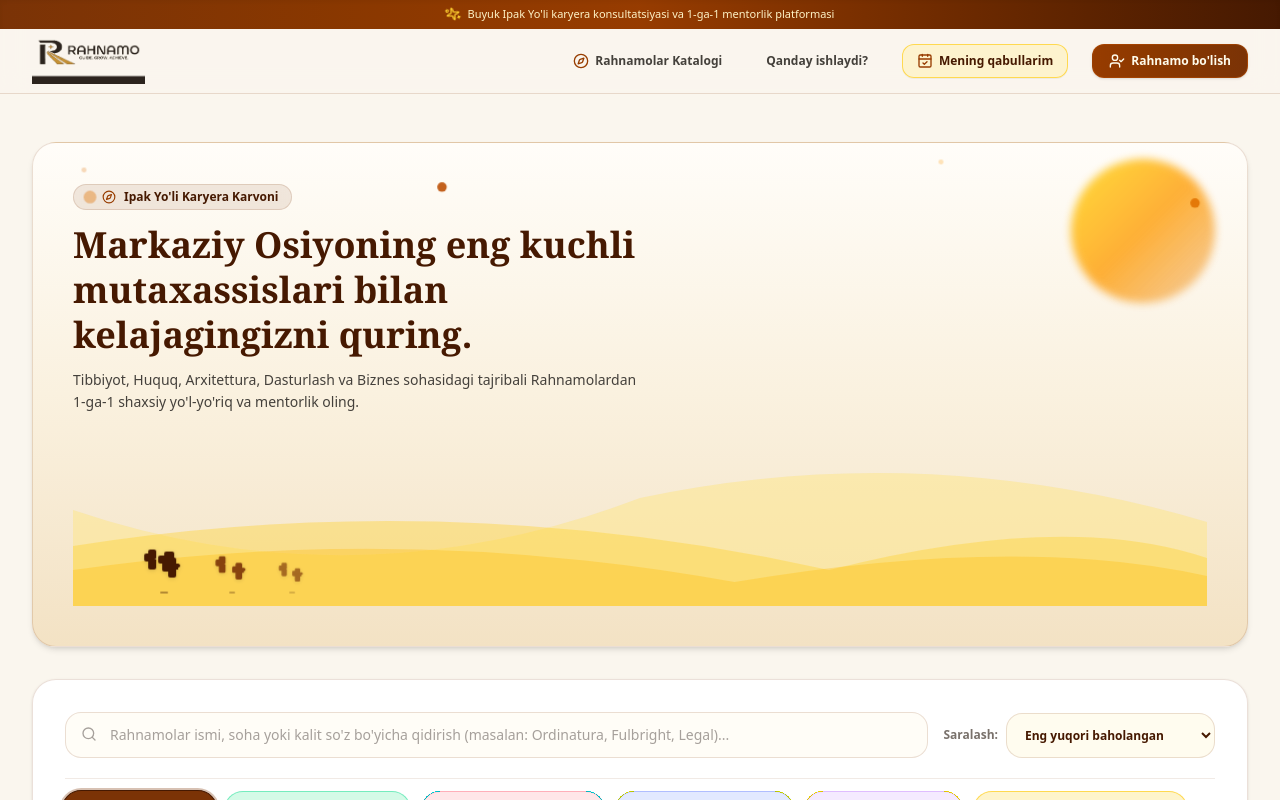
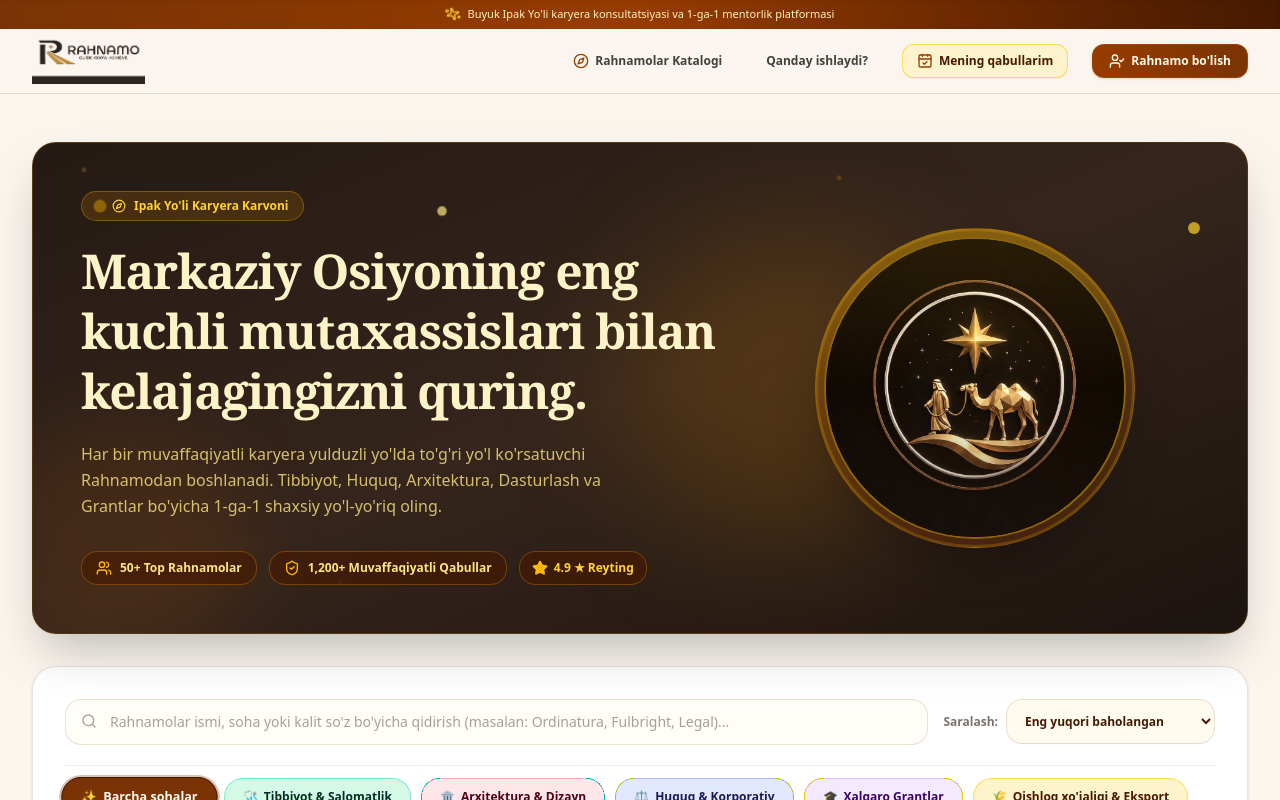
Before and after one commit to diyorislomov/rahnamo, a Next.js app: page / in a window 1280 px wide. Shown: the top 800 px of the page. Built offline with nearby package versions, Linux system fonts and the light colour scheme.

Commit message:
feat: new Hero section concept featuring golden Rahnamo guide leading camel under North Guide Star

```diff
--- a/src/components/DesertCaravan.tsx
+++ b/src/components/DesertCaravan.tsx
@@ -1,97 +1,74 @@
 'use client';
 
-import { Sparkles, Compass } from 'lucide-react';
+import { Sparkles, Compass, Star, ShieldCheck, Users } from 'lucide-react';
 
 export default function DesertCaravan() {
   return (
-    <div className="relative w-full overflow-hidden rounded-3xl bg-gradient-to-b from-[#FFFDF9] via-[#FAF1DF] to-[#F3E2C4] border border-amber-900/15 shadow-md p-6 sm:p-10 my-6 select-none group">
-      {/* Glowing Pulsing Desert Sun */}
-      <div className="absolute top-4 right-8 w-24 h-24 sm:w-36 sm:h-36 rounded-full bg-gradient-to-br from-amber-300 via-amber-500 to-amber-600/40 opacity-80 blur-xs animate-pulse" />
+    <div className="relative w-full overflow-hidden rounded-3xl bg-gradient-to-br from-[#241A14] via-[#35251C] to-[#1C140F] border border-amber-500/20 shadow-2xl p-6 sm:p-12 my-6 text-amber-50 group selection:bg-amber-500/30">
+      {/* Background Ambient Gold Glow Blur */}
+      <div className="absolute top-1/2 right-1/4 -translate-y-1/2 w-80 h-80 bg-amber-500/15 rounded-full blur-3xl pointer-events-none" />
+      <div className="absolute -bottom-10 -left-10 w-64 h-64 bg-amber-600/10 rounded-full blur-2xl pointer-events-none" />
 
-      {/* Twinkling Desert Stars Overlay */}
-      <div className="absolute inset-0 overflow-hidden pointer-events-none">
-        <div className="absolute top-6 left-12 w-1.5 h-1.5 rounded-full bg-amber-600 animate-twinkle-fast" />
-        <div className="absolute top-10 left-1/3 w-2 h-2 rounded-full bg-amber-700 animate-twinkle-slow" />
-        <div className="absolute top-4 right-1/4 w-1.5 h-1.5 rounded-full bg-amber-500 animate-twinkle-fast" />
-        <div className="absolute top-14 right-12 w-2 h-2 rounded-full bg-amber-600 animate-twinkle-slow" />
+      {/* Twinkling Desert Night Stars Overlay */}
+      <div className="absolute inset-0 overflow-hidden pointer-events-none opacity-80">
+        <div className="absolute top-6 left-12 w-1.5 h-1.5 rounded-full bg-amber-300 animate-twinkle-fast" />
+        <div className="absolute top-16 left-1/3 w-2 h-2 rounded-full bg-amber-200 animate-twinkle-slow" />
+        <div className="absolute top-8 right-1/3 w-1.5 h-1.5 rounded-full bg-amber-400 animate-twinkle-fast" />
+        <div className="absolute top-20 right-12 w-2.5 h-2.5 rounded-full bg-amber-300 animate-twinkle-slow" />
+        <div className="absolute bottom-12 left-1/4 w-1.5 h-1.5 rounded-full bg-amber-200 animate-twinkle-fast" />
       </div>
 
-      <div className="relative z-10 max-w-xl">
-        <div className="inline-flex items-center gap-2 px-3 py-1 rounded-full bg-amber-900/10 border border-amber-900/15 text-amber-950 text-xs font-bold mb-3 backdrop-blur-xs">
-          <span className="w-2 h-2 rounded-full bg-amber-600 animate-ping" />
-          <Compass className="w-3.5 h-3.5 text-amber-800" />
+      <div className="relative z-10 grid grid-cols-1 lg:grid-cols-12 gap-8 items-center">
+        {/* Left Column: Hero Copy & Value Props */}
+        <div className="lg:col-span-7 space-y-5 text-left">
+          <div className="inline-flex items-center gap-2 px-3.5 py-1.5 rounded-full bg-amber-500/15 border border-amber-400/30 text-amber-300 text-xs font-extrabold backdrop-blur-md shadow-xs">
+            <span className="w-2 h-2 rounded-full bg-amber-400 animate-ping" />
+            <Compass className="w-3.5 h-3.5 text-amber-300" />
             <span>Ipak Yo'li Karyera Karvoni</span>
           </div>
-        <h1 className="font-serif font-extrabold text-2xl sm:text-4xl text-amber-950 leading-tight">
+
+          <h1 className="font-serif font-black text-3xl sm:text-5xl text-amber-100 leading-tight tracking-tight">
             Markaziy Osiyoning eng kuchli mutaxassislari bilan kelajagingizni quring.
           </h1>
-        <p className="text-xs sm:text-sm text-stone-700 mt-3 leading-relaxed">
-          Tibbiyot, Huquq, Arxitettura, Dasturlash va Biznes sohasidagi tajribali Rahnamolardan 1-ga-1 shaxsiy yo'l-yo'riq va mentorlik oling.
+
+          <p className="text-xs sm:text-base text-amber-200/80 leading-relaxed font-sans max-w-xl">
+            Har bir muvaffaqiyatli karyera yulduzli yo'lda to'g'ri yo'l ko'rsatuvchi Rahnamodan boshlanadi. Tibbiyot, Huquq, Arxitektura, Dasturlash va Grantlar bo'yicha 1-ga-1 shaxsiy yo'l-yo'riq oling.
           </p>
+
+          {/* Value Stats Pills */}
+          <div className="pt-3 flex flex-wrap items-center gap-3 text-xs font-bold font-sans">
+            <div className="flex items-center gap-2 bg-amber-950/60 border border-amber-500/30 px-3.5 py-2 rounded-2xl backdrop-blur-md text-amber-200">
+              <Users className="w-4 h-4 text-amber-400" />
+              <span>50+ Top Rahnamolar</span>
+            </div>
+            <div className="flex items-center gap-2 bg-amber-950/60 border border-amber-500/30 px-3.5 py-2 rounded-2xl backdrop-blur-md text-amber-200">
+              <ShieldCheck className="w-4 h-4 text-amber-400" />
+              <span>1,200+ Muvaffaqiyatli Qabullar</span>
+            </div>
+            <div className="flex items-center gap-1.5 bg-amber-950/60 border border-amber-500/30 px-3 py-2 rounded-2xl backdrop-blur-md text-amber-300">
+              <Star className="w-4 h-4 text-amber-400 fill-amber-400" />
+              <span>4.9 ★ Reyting</span>
+            </div>
+          </div>
         </div>
 
-      {/* Parallax Dune Layers SVG */}
-      <div className="relative mt-8 sm:mt-12 h-24 sm:h-36 w-full">
-        {/* Layer 1: Distant Dune */}
-        <svg
-          className="absolute bottom-0 left-0 w-full h-full text-amber-200/50"
-          viewBox="0 0 1200 120"
-          preserveAspectRatio="none"
-        >
-          <path
-            fill="currentColor"
-            d="M0,40 Q300,120 600,30 Q900,-20 1200,50 L1200,120 L0,120 Z"
+        {/* Right Column: User's Golden Rahnamo & Guide Star Emblem Artwork */}
+        <div className="lg:col-span-5 flex items-center justify-center relative">
+          <div className="relative w-64 h-64 sm:w-80 sm:h-80 rounded-full p-2 bg-gradient-to-b from-amber-400/40 via-amber-600/20 to-amber-900/40 border border-amber-400/30 shadow-2xl group-hover:scale-105 transition-all duration-700">
+            {/* Pulsing Guide Star Ambient Ring */}
+            <div className="absolute inset-0 rounded-full border-2 border-amber-400/20 animate-pulse" />
+
+            {/* High Resolution Artwork Image */}
+            <div className="w-full h-full rounded-full overflow-hidden border-2 border-amber-400/50 shadow-inner bg-[#1A120C] flex items-center justify-center relative">
+              <img
+                src="/hero-guide-star.jpg"
+                alt="Rahnamo — Golden Guide Star Emblem"
+                className="w-full h-full object-cover rounded-full transform scale-105 group-hover:scale-110 transition-transform duration-700"
               />
-        </svg>
 
-        {/* Layer 2: Mid Dune */}
-        <svg
-          className="absolute bottom-0 left-0 w-full h-full text-amber-300/40"
-          viewBox="0 0 1200 120"
-          preserveAspectRatio="none"
-        >
-          <path
-            fill="currentColor"
-            d="M0,70 Q400,20 800,90 Q1050,40 1200,80 L1200,120 L0,120 Z"
-          />
-        </svg>
-
-        {/* Layer 3: Foreground Dune */}
-        <svg
-          className="absolute bottom-0 left-0 w-full h-full text-amber-400/30"
-          viewBox="0 0 1200 120"
-          preserveAspectRatio="none"
-        >
-          <path
-            fill="currentColor"
-            d="M0,90 Q350,50 700,100 Q1000,60 1200,95 L1200,120 L0,120 Z"
-          />
-        </svg>
-
-        {/* Animated Walking Camel Caravan Silhouette */}
-        <div className="absolute bottom-3 left-6 sm:left-16 flex items-end gap-3 sm:gap-6 animate-caravan">
-          {/* Camel 1 (Leader with Animated Bob) */}
-          <div className="flex flex-col items-center animate-camel-bob">
-            <svg className="w-9 h-9 sm:w-12 sm:h-12 text-amber-950 fill-current drop-shadow-sm" viewBox="0 0 24 24">
-              <path d="M19 13c.5 0 1-.5 1-1s-.5-1-1-1h-1v-2c0-.6-.4-1-1-1h-2c-.6 0-1 .4-1 1v1h-1c-.6 0-1 .4-1 1v2c0 .6.4 1 1 1h1v3c0 .6.4 1 1 1h2c.6 0 1-.4 1-1v-3h1zM7 9c.6 0 1-.4 1-1V5c0-.6-.4-1-1-1H5c-.6 0-1 .4-1 1v1H3c-.6 0-1 .4-1 1v2c0 .6.4 1 1 1h1v3c0 .6.4 1 1 1h2c.6 0 1-.4 1-1V9h1zm6-4c-.6 0-1 .4-1 1v1h-2c-.6 0-1 .4-1 1v2c0 .6.4 1 1 1h1v3c0 .6.4 1 1 1h2c.6 0 1-.4 1-1V9h1c.6 0 1-.4 1-1V6c0-.6-.4-1-1-1h-2z" />
-            </svg>
-            <span className="w-2 h-0.5 bg-amber-950/40 rounded-full mt-0.5" />
+              {/* Subtle Gold Shimmer Overlay */}
+              <div className="absolute inset-0 bg-gradient-to-t from-[#241A14]/40 via-transparent to-amber-300/10 pointer-events-none rounded-full" />
             </div>
-
-          {/* Camel 2 */}
-          <div className="flex flex-col items-center animate-camel-bob [animation-delay:0.4s]">
-            <svg className="w-8 h-8 sm:w-10 sm:h-10 text-amber-900 fill-current drop-shadow-sm opacity-90" viewBox="0 0 24 24">
-              <path d="M19 13c.5 0 1-.5 1-1s-.5-1-1-1h-1v-2c0-.6-.4-1-1-1h-2c-.6 0-1 .4-1 1v1h-1c-.6 0-1 .4-1 1v2c0 .6.4 1 1 1h1v3c0 .6.4 1 1 1h2c.6 0 1-.4 1-1v-3h1zM7 9c.6 0 1-.4 1-1V5c0-.6-.4-1-1-1H5c-.6 0-1 .4-1 1v1H3c-.6 0-1 .4-1 1v2c0 .6.4 1 1 1h1v3c0 .6.4 1 1 1h2c.6 0 1-.4 1-1V9h1z" />
-            </svg>
-            <span className="w-1.5 h-0.5 bg-amber-950/30 rounded-full mt-0.5" />
-          </div>
-
-          {/* Camel 3 */}
-          <div className="flex flex-col items-center animate-camel-bob [animation-delay:0.8s]">
-            <svg className="w-6 h-6 sm:w-8 sm:h-8 text-amber-900/80 fill-current drop-shadow-sm opacity-80" viewBox="0 0 24 24">
-              <path d="M19 13c.5 0 1-.5 1-1s-.5-1-1-1h-1v-2c0-.6-.4-1-1-1h-2c-.6 0-1 .4-1 1v1h-1c-.6 0-1 .4-1 1v2c0 .6.4 1 1 1h1v3c0 .6.4 1 1 1h2c.6 0 1-.4 1-1v-3h1zM7 9c.6 0 1-.4 1-1V5c0-.6-.4-1-1-1H5c-.6 0-1 .4-1 1v1H3c-.6 0-1 .4-1 1v2c0 .6.4 1 1 1h1v3c0 .6.4 1 1 1h2c.6 0 1-.4 1-1V9h1z" />
-            </svg>
-            <span className="w-1.5 h-0.5 bg-amber-950/20 rounded-full mt-0.5" />
           </div>
         </div>
       </div>
```
Also changed, not shown: public/hero-guide-star.jpg (added). Lines whose indentation alone changed are shown as unchanged.
